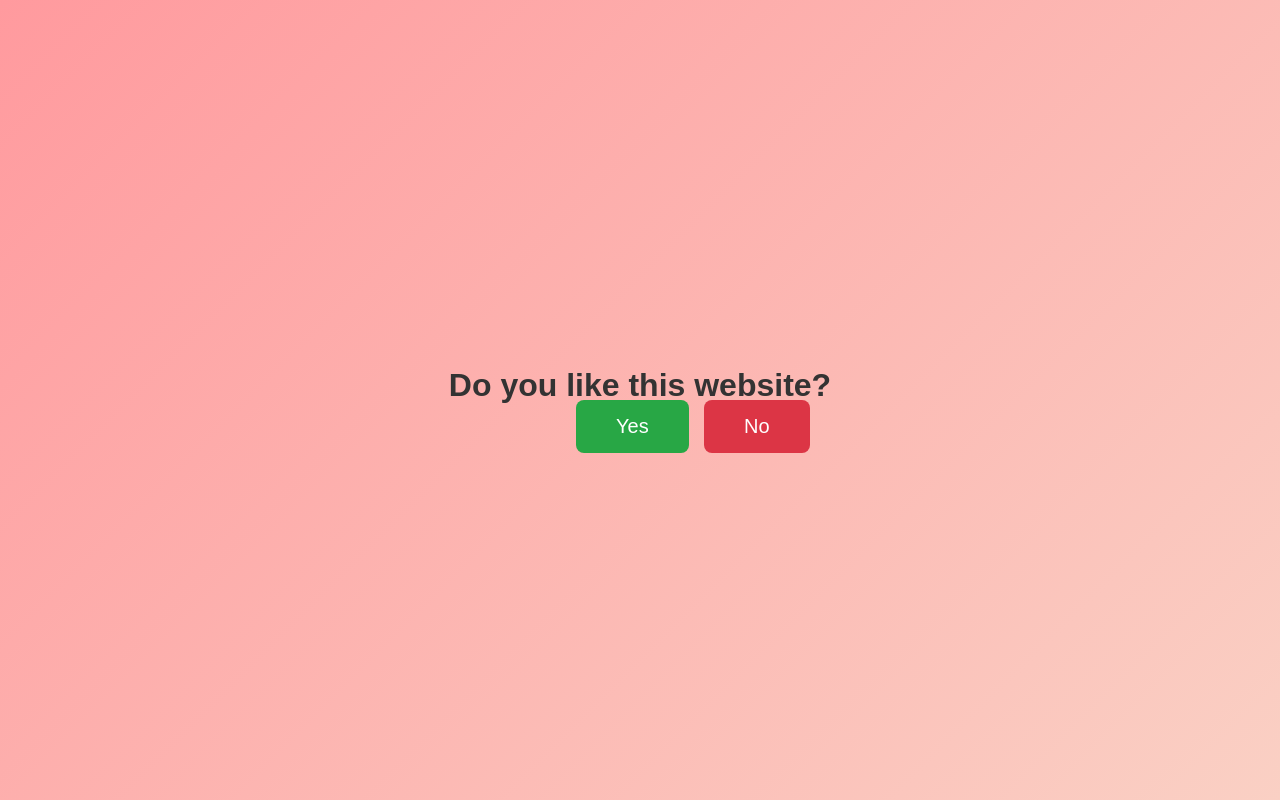
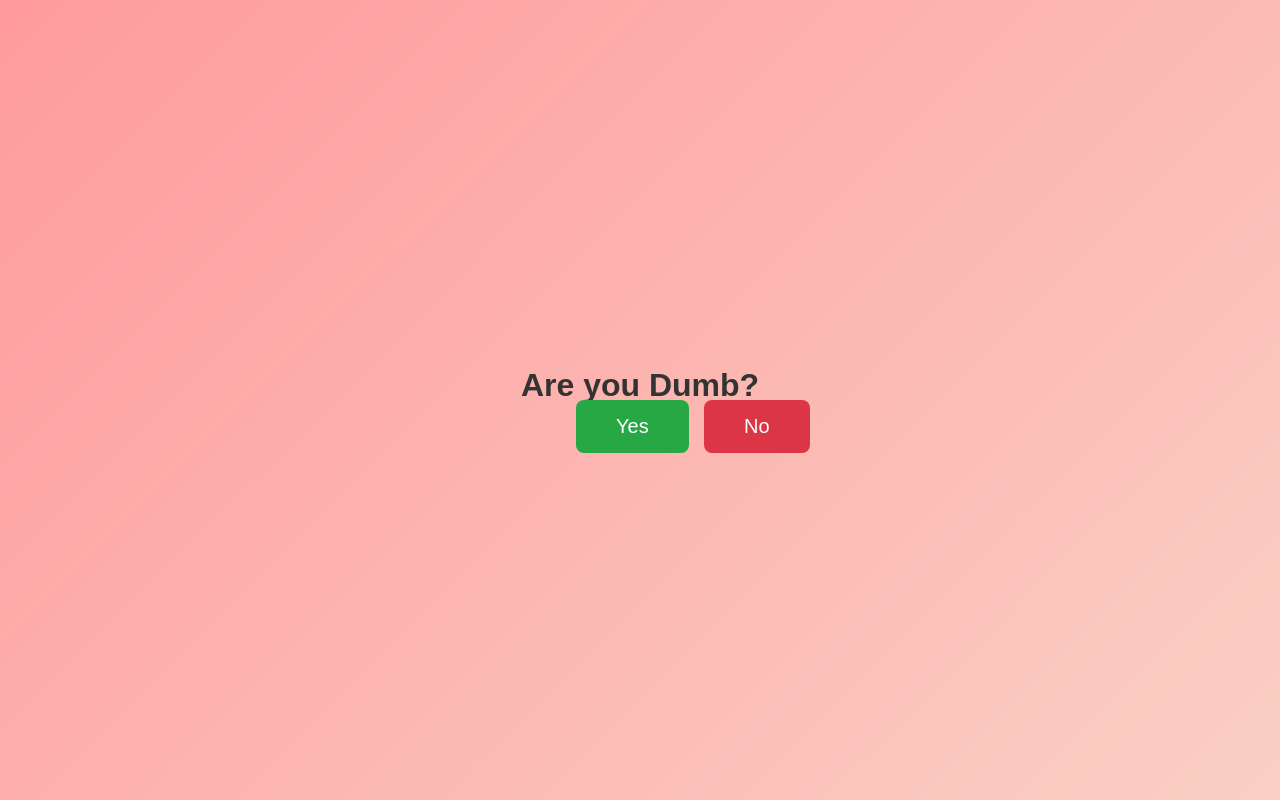
Before and after one commit to anklt/The-Shy-Button, a plain HTML site: page index.html in a window 1280 px wide. Drawn offline with Linux system fonts and the light colour scheme.

Commit message:
Update index.html

```diff
--- a/index.html
+++ b/index.html
@@ -54,7 +54,7 @@
 </head>
 <body>
 
-    <h1>Do you like this website?</h1>
+    <h1>Are you Dumb?</h1>
 
     <button id="yes-btn" class="btn">Yes</button>
     <button id="no-btn" class="btn">No</button>
```
